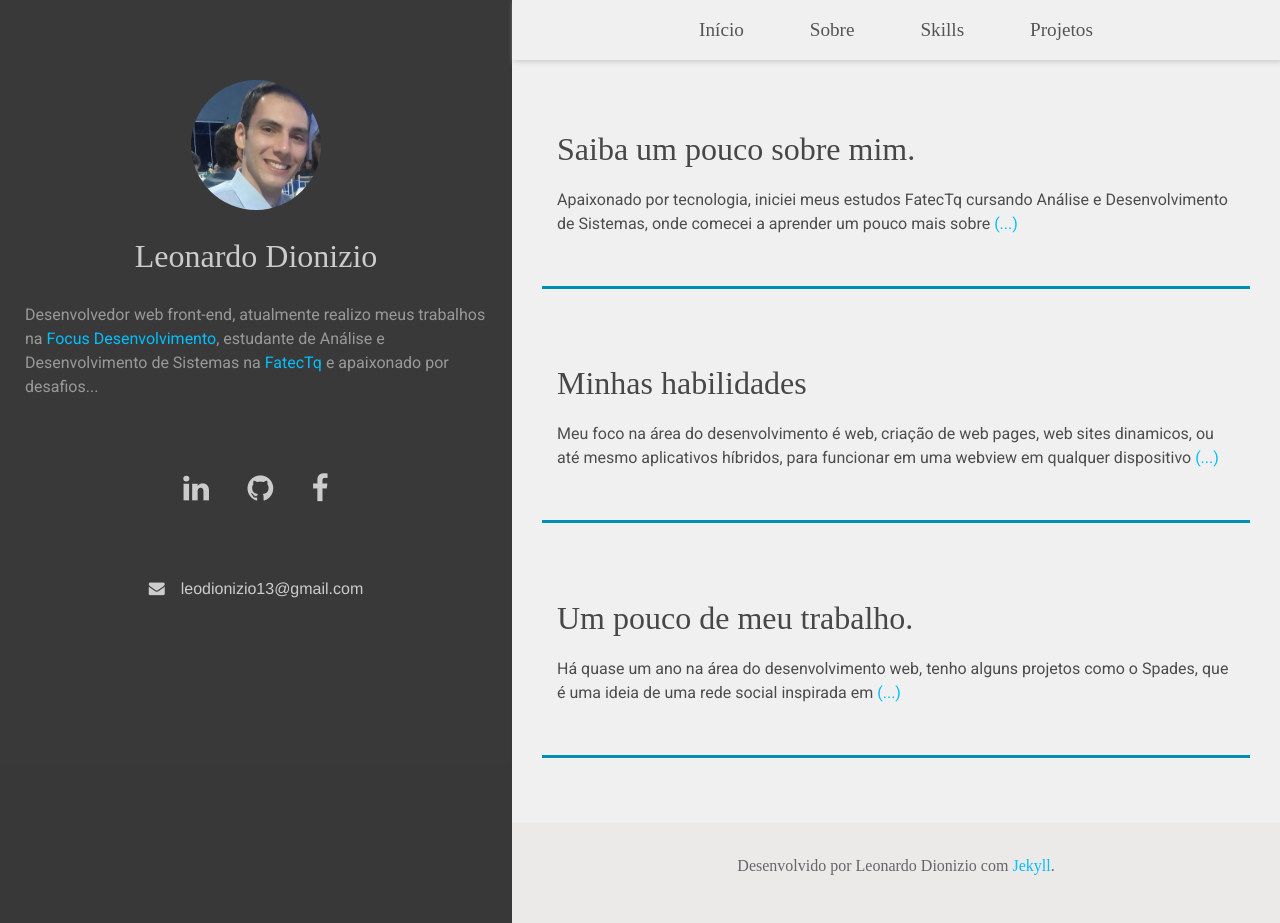
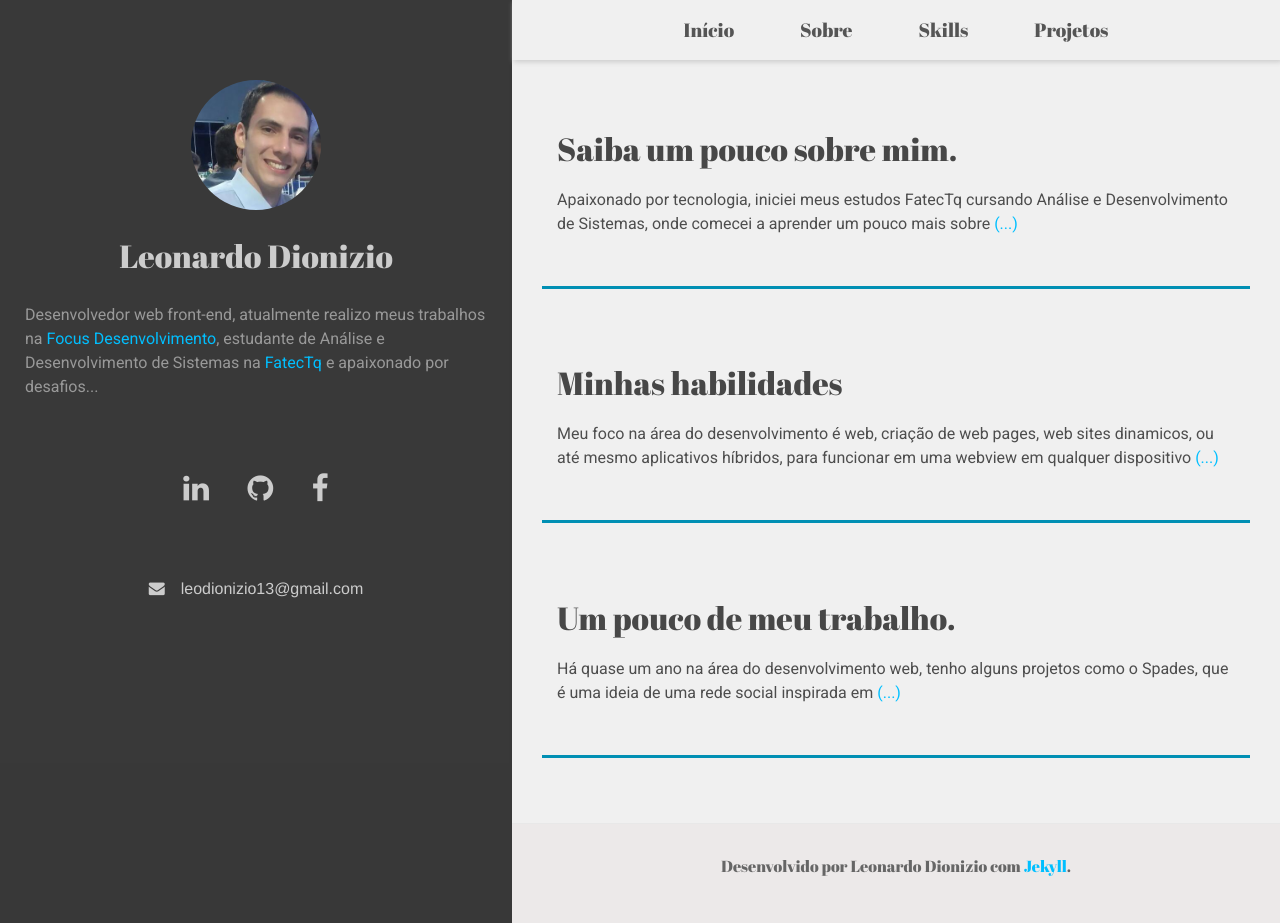
Before and after one commit to leodionizio/leodionizio.github.io, a Jekyll site: the page built from index.md, in a window 1280 px wide and 923 px high. Built offline with Jekyll 4.4.1, drawn with Linux system fonts in a browser that asks for light colours; nearby versions of some CDN libraries; some web fonts are replaced.

Commit message:
alterado fonte cursiva

```diff
--- a/_layouts/project.html
+++ b/_layouts/project.html
@@ -7,6 +7,9 @@ layout: default
         <h1 class="post-title" itemprop="name headline">{{ page.title | escape }}</h1>
     </header>
 
+    <!-- <div>
+        <img src="{{ page.img }}" alt="">
+    </div> -->
     <div class="post-content" itemprop="articleBody">
         {{ content }}
     </div>
--- a/_sass/minima.scss
+++ b/_sass/minima.scss
@@ -3,6 +3,7 @@
 @import url('https://fonts.googleapis.com/css?family=Shadows+Into+Light+Two');
 @import url('https://fonts.googleapis.com/css?family=Yatra+One');
 @import url('https://fonts.googleapis.com/css?family=Roboto');
+@import url('https://fonts.googleapis.com/css?family=Abril+Fatface');
 
 
 // Define defaults for each variable.
@@ -22,7 +23,7 @@ $link-color-hover: #008fb3 !default;
 $title-color:      #474747 !default;
 $text-color:       #4d4d4d !default;
 
-$font-cursive: 'Shadows Into Light Two', cursive;
+$font-cursive: 'Abril Fatface', cursive;
 $font-title: 'Yatra One', cursive;
 $font-text: 'Roboto', sans-serif;
 
```
